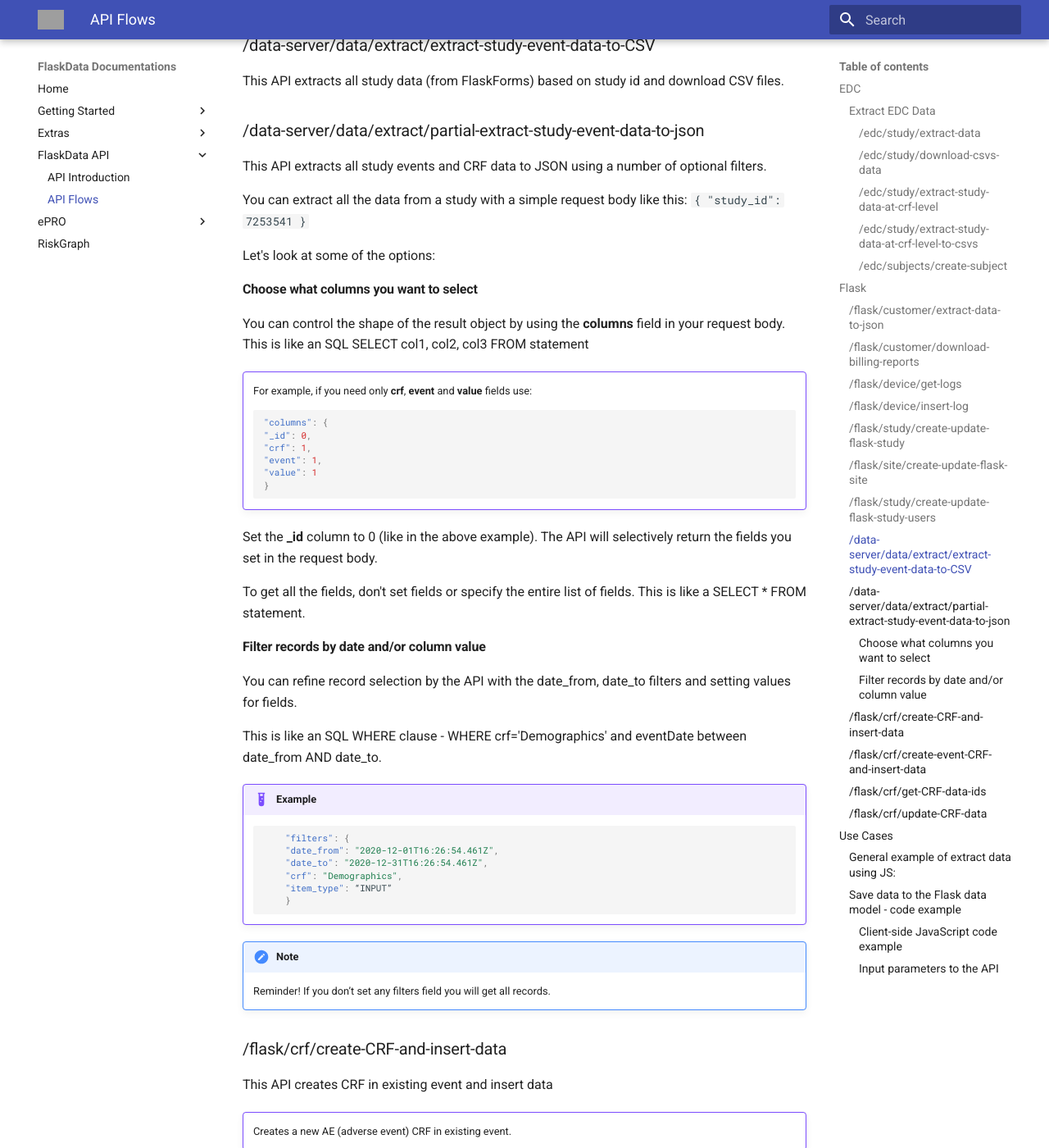
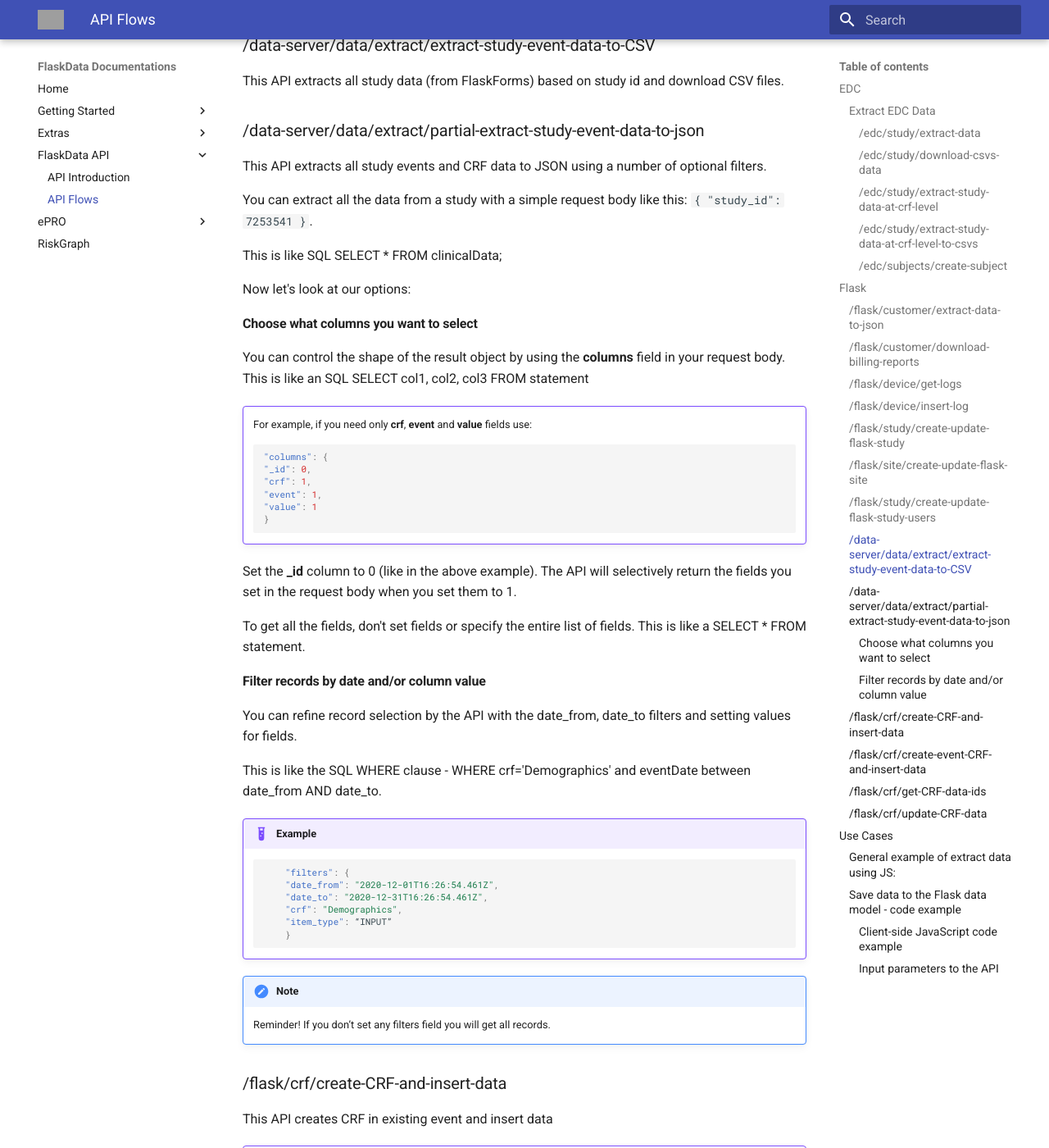
Before and after one commit to onlyjazz/flask-docs, an MkDocs documentation site: the page built from docs/apiflows.md, in a window 1280 px wide and 1400 px high, scrolled down 3222 px. Shown: the whole window at 82% size. Built offline with MkDocs 1.6.1 and Material for MkDocs 9.7.7, drawn with Linux system fonts in a browser that asks for light colours; grey boxes are pictures that could not be loaded.

Commit message:
Improve data-server/data/extract/partial-extract-study-event-data-to-json doc - round 2

````diff
--- a/docs/apiflows.md
+++ b/docs/apiflows.md
@@ -116,9 +116,11 @@
 ### /data-server/data/extract/partial-extract-study-event-data-to-json
 This API extracts all study events and CRF data to JSON using a number of optional filters.
 
-You can extract all the data from a study with a simple request body like this: `{ "study_id": 7253541 }`
+You can extract all the data from a study with a simple request body like this: `{ "study_id": 7253541 }`.
 
-Let's look at some of the options:
+This is like SQL SELECT * FROM clinicalData;
+
+Now let's look at our options:
 
 #### Choose what columns you want to select
 You can control the shape of the result object by using the **columns** field in your request body.
@@ -137,7 +139,7 @@
     ```
 
 Set the **_id** column to 0 (like in the above example). The API will selectively return the fields you
-set in the request body.
+set in the request body when you set them to 1.
 
 To get all the fields, don't set fields or specify the entire list of fields.
 This is like a SELECT * FROM statement.
@@ -147,7 +149,7 @@
 You can refine record selection by the API with the date_from, date_to filters and setting values for
 fields.
 
-This is like an SQL  WHERE clause - WHERE crf='Demographics' and eventDate between date_from AND date_to.
+This is like the SQL WHERE clause - WHERE crf='Demographics' and eventDate between date_from AND date_to.
 
 
 !!!example "Example"
````
